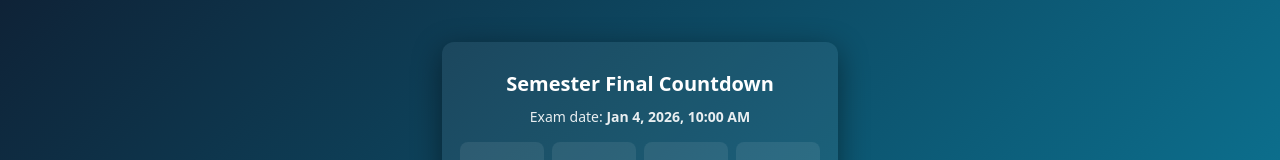
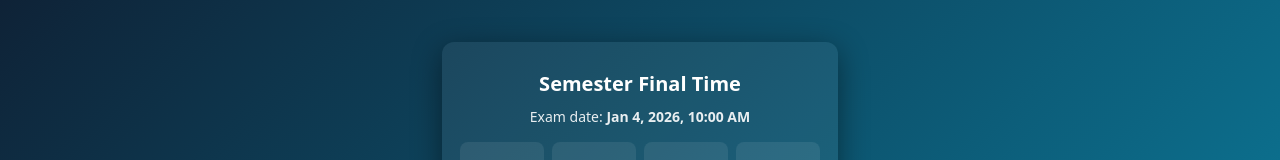
Before and after one commit to hasibulshad/Semesterfinalexam-countdown, a plain HTML site: page index.html in a window 1280 px wide. Shown: the part 217-377 px from the top of the page. Drawn offline with Linux system fonts and the light colour scheme.

```diff
--- a/index.html
+++ b/index.html
@@ -51,7 +51,7 @@
 </head>
 <body>
   <div class="card">
-    <h1>Semester Final Countdown</h1>
+    <h1>Semester Final Time</h1>
     <div class="when">Exam date: <strong id="examDateText">4 Jan 2026, 10:00 AM (Dhaka)</strong></div>
 
     <div class="count" aria-live="polite">
```
